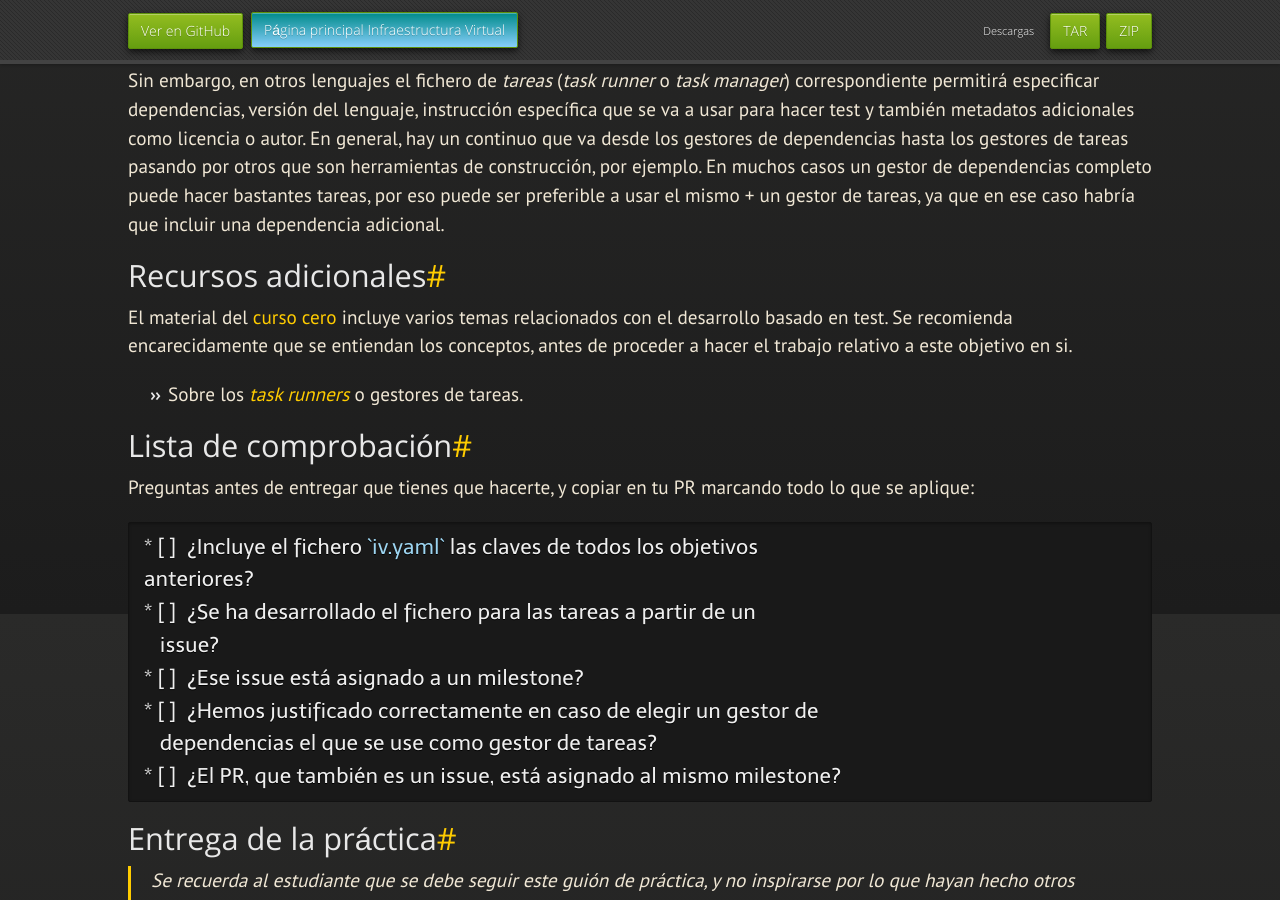
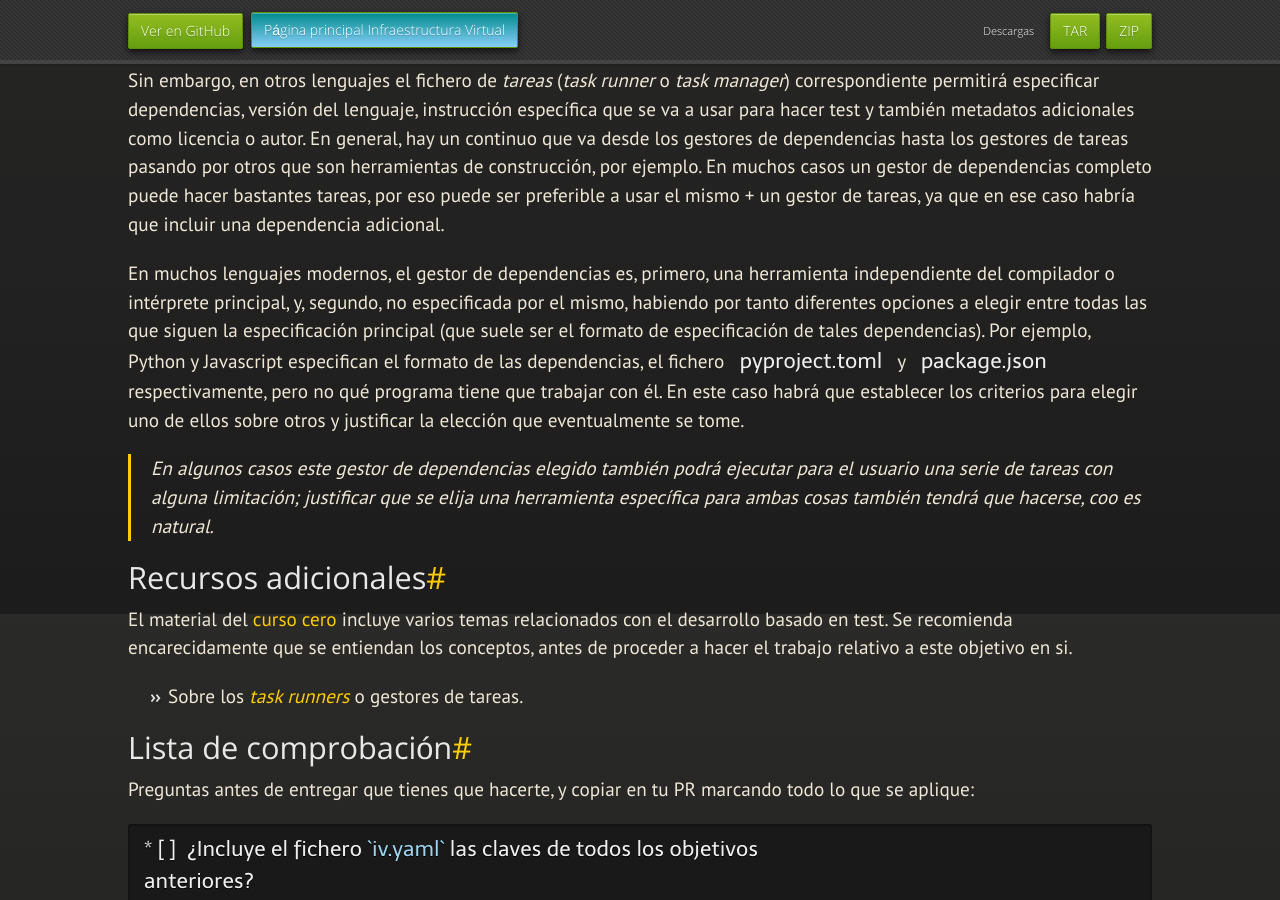
Before and after one commit to JJ/IV, a Jekyll site: the page built from documentos/proyecto/3.Automatizar.md, in a window 1280 px wide and 900 px high, scrolled down 2086 px. Built offline with Jekyll 4.4.1, drawn with Linux system fonts in a browser that asks for light colours; nearby versions of some CDN libraries; some web fonts are replaced; our own code applies the rules of GitHub Pages for plain Markdown files.

Commit message:
Sync documentos/proyecto/3.Automatizar.md de master a gh-pages

```diff
--- a/documentos/proyecto/3.Automatizar.md
+++ b/documentos/proyecto/3.Automatizar.md
@@ -118,6 +118,22 @@
   ser preferible a usar el mismo + un gestor de tareas, ya que en ese
   caso habría que incluir una dependencia adicional.
 
+En muchos lenguajes modernos, el gestor de dependencias es, primero,
+una herramienta independiente del compilador o intérprete principal,
+y, segundo, no especificada por el mismo, habiendo por tanto
+diferentes opciones a elegir entre todas las que siguen la
+especificación principal (que suele ser el formato de especificación
+de tales dependencias). Por ejemplo, Python y Javascript especifican el formato de
+las dependencias, el fichero `pyproject.toml` y `package.json`
+respectivamente, pero no qué programa tiene que trabajar con él. En
+este caso habrá que establecer los criterios para elegir uno de ellos
+sobre otros y justificar la elección que eventualmente se tome.
+
+> En algunos casos este gestor de dependencias elegido también podrá
+> ejecutar para el usuario una serie de tareas con alguna limitación;
+> justificar que se elija una herramienta específica para ambas cosas
+> también tendrá que hacerse, coo es natural.
+
 ## Recursos adicionales
 
 El material del [curso cero](https://jj.github.io/curso-tdd) incluye
@@ -159,7 +175,7 @@
 
 Se tendrá que haber actualizado el repositorio que se usara en los hitos
 anteriores y
-[añadir al fichero de este hito](https://github.com/JJ/IV-21-22/blob/master/proyectos/objetivo-3.md)
+[añadir al fichero de este hito](https://github.com/JJ/IV-21-22/blob/master/proyectos/objetivo-3)
 el nombre del proyecto, el autor y un enlace al mismo y hacer un **pull
 request**.
 
```
